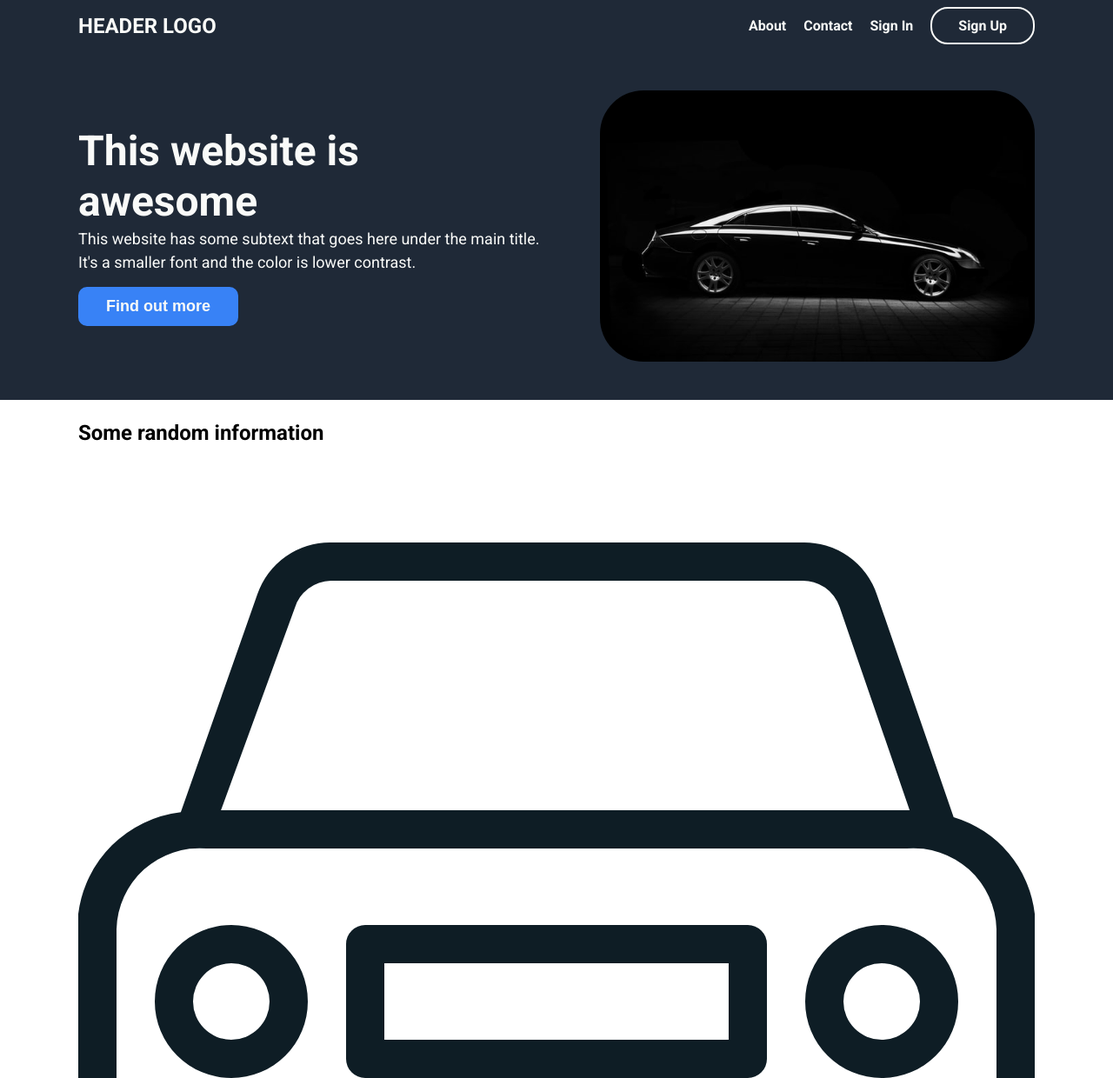
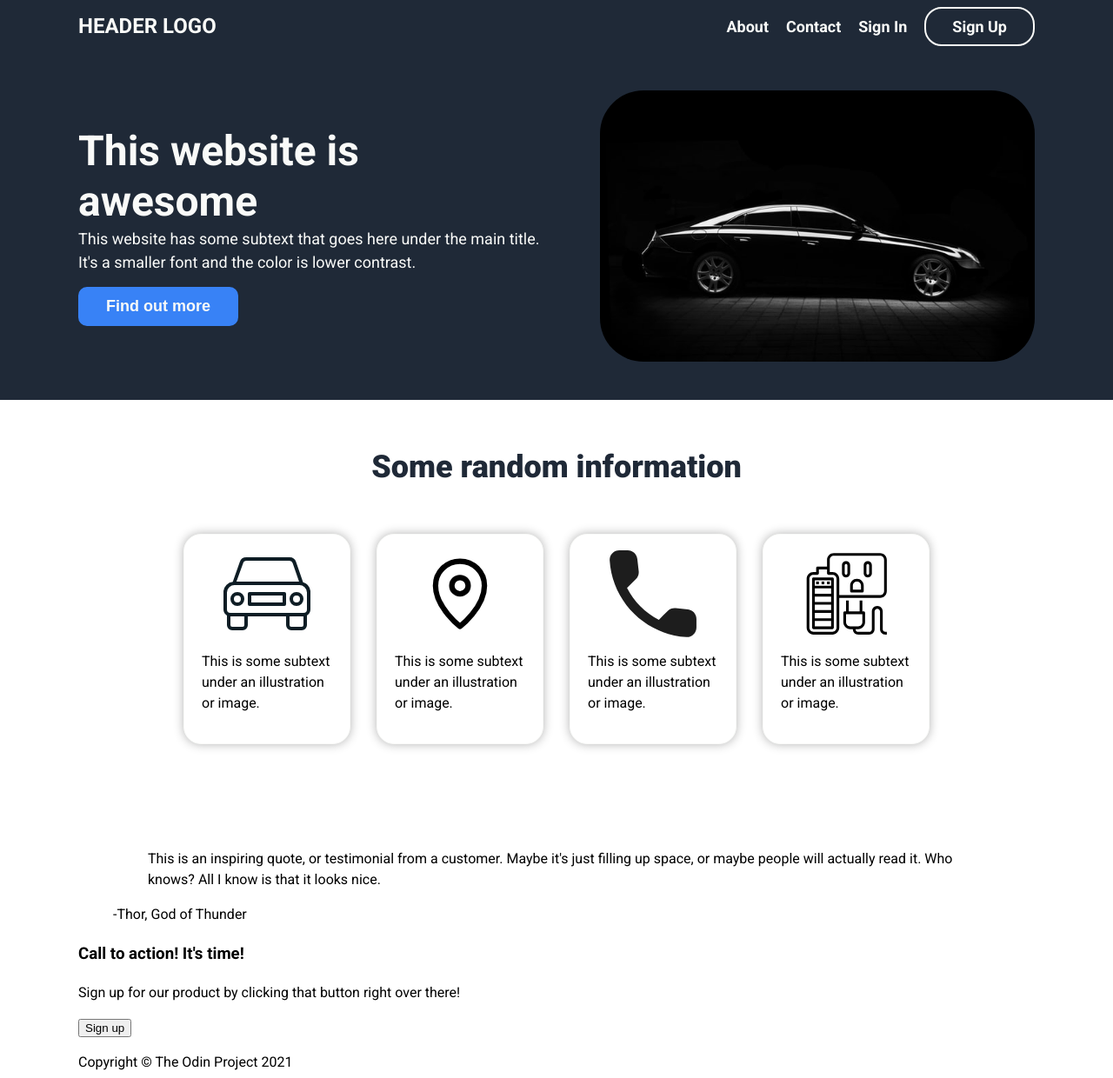
Before and after one commit to thivien/landing-page, a plain HTML site: page index.html in a window 1280 px wide. Shown: the top 1240 px of the page at 87% size. Drawn offline with Linux system fonts and the light colour scheme.

Commit message:
Add styles to the main section, edit README.md

```diff
--- a/css/styles.css
+++ b/css/styles.css
@@ -46,6 +46,7 @@ nav ul {
     font-weight: bold;
     display: flex;
     justify-content: space-between;
+    font-size: 18px;
 }
 
 nav ul li {
@@ -116,3 +117,46 @@ header button:hover {
     transition: background 0.3s;
     transition: border 0.3s;
 }
+
+main {
+    height: 500px;
+}
+
+main .container {
+    display: flex;
+    flex-direction: column;
+    justify-content: center;
+    align-items: center;
+}
+
+main .content {
+    display: flex;
+    justify-content: center;
+    gap: 30px;
+}
+
+main img {
+    height: auto;
+    width: 100px;
+}
+
+main .card {
+    width: 150px;
+    height: 200px;
+    background: white;
+    display: flex;
+    flex-direction: column;
+    justify-content: center;
+    align-items: center;
+    padding: 20px 20px;
+    border-radius: 20px;
+    border: 1px solid #f9faf8;
+    box-shadow: 0px 0px 12px 0px rgba(0,0,0,0.3);
+}
+
+main h2 {
+    font-size: 36px;
+    font-weight: 900;
+    color: #1f2937;
+    margin: 50px 0;
+}
```
Also changed, not shown: 1 other file.
